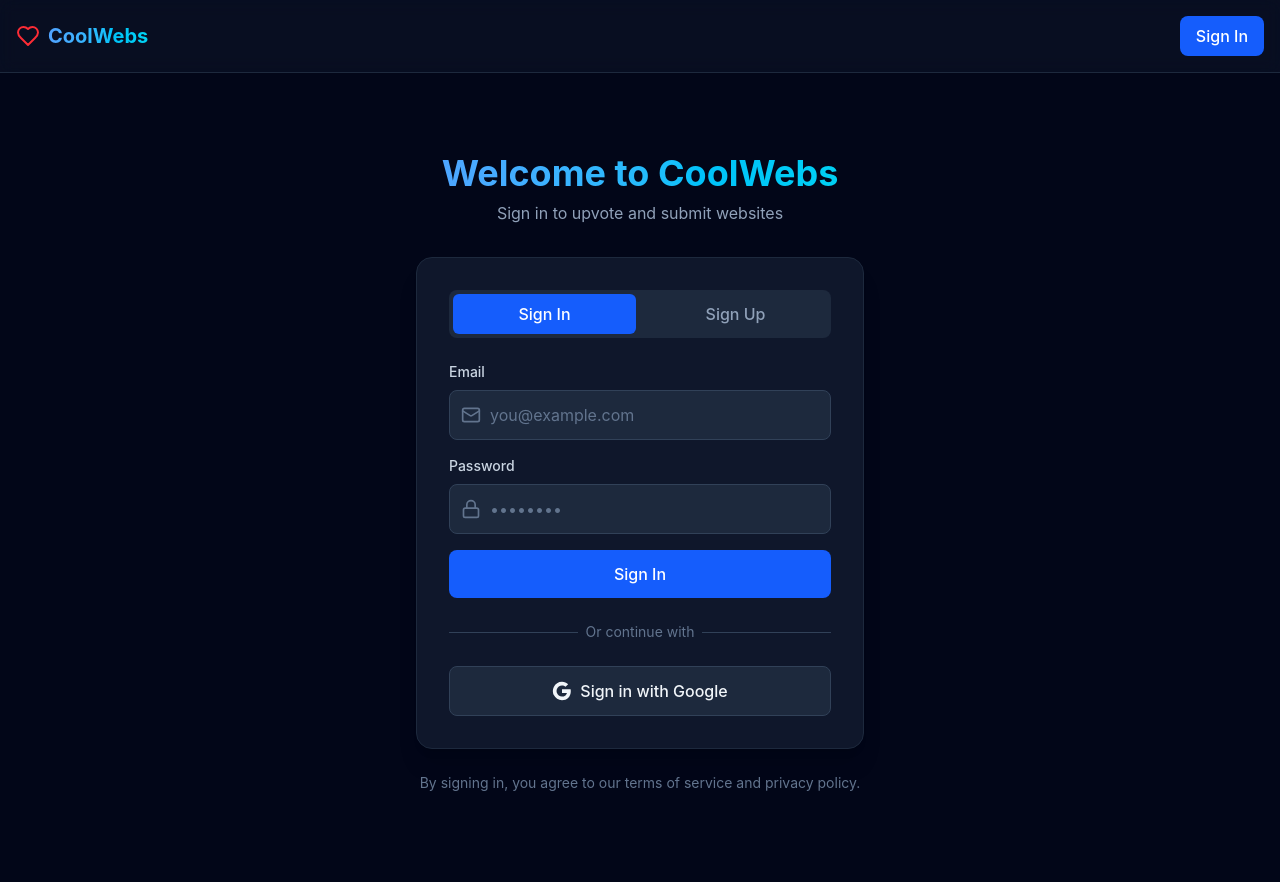
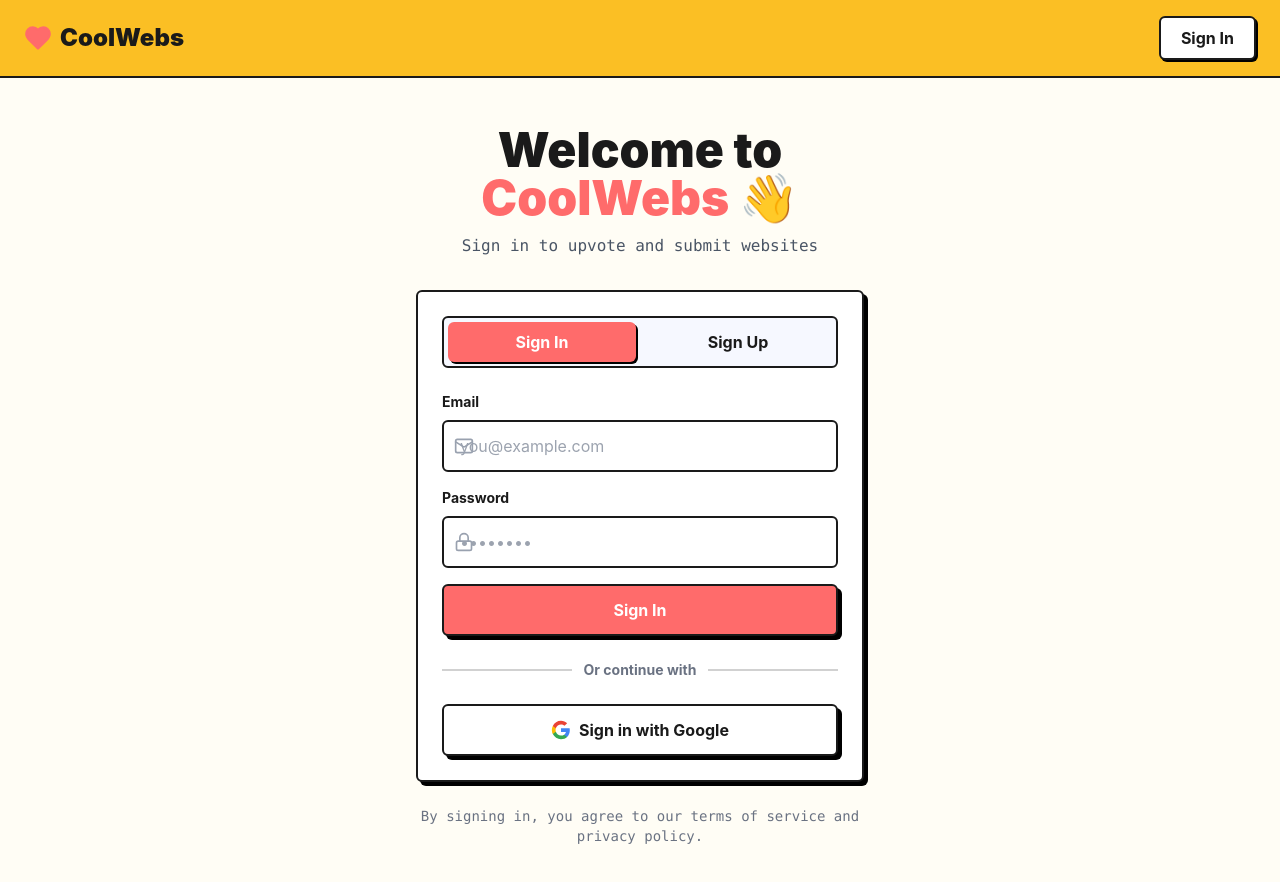
Before and after one commit to kartikmendiratta/cool-websites, a Next.js app: page /login in a window 1280 px wide. Shown: the top 882 px of the page. Built offline with nearby package versions, Linux system fonts and the light colour scheme; no server answers.

Commit message:
retro look and sponsor div added

```diff
--- a/app/globals.css
+++ b/app/globals.css
@@ -1,27 +1,72 @@
 @import "tailwindcss";
 
+/* Modern Retro Theme - Tailwind v4 */
+@theme {
+  /* Colors */
+  --color-retro-bg: #fffdf5;
+  --color-retro-main: #e0e7ff;
+  --color-retro-accent: #ff6b6b;
+  --color-retro-dark: #1a1a1a;
+  --color-retro-yellow: #fbbf24;
+  --color-retro-mint: #a7f3d0;
+  --color-retro-lavender: #c4b5fd;
+  --color-retro-orange: #fb923c;
+
+  /* Hard Shadows (Neobrutalism) */
+  --shadow-retro: 4px 4px 0px 0px rgba(0, 0, 0, 1);
+  --shadow-retro-sm: 2px 2px 0px 0px rgba(0, 0, 0, 1);
+  --shadow-retro-lg: 6px 6px 0px 0px rgba(0, 0, 0, 1);
+}
+
 body {
-  font-family: -apple-system, BlinkMacSystemFont, 'Segoe UI',
+  font-family: 'Inter', -apple-system, BlinkMacSystemFont, 'Segoe UI',
     Roboto, 'Helvetica Neue', Arial, sans-serif;
 }
 
-@layer components {
-  .btn {
-    @apply px-4 py-2 rounded-lg font-medium transition-colors duration-200;
-  }
+/* Neobrutalist Card */
+.card-retro {
+  background-color: white;
+  border: 2px solid var(--color-retro-dark);
+  border-radius: 0.375rem;
+  padding: 1.5rem;
+  box-shadow: var(--shadow-retro);
+  transition: all 0.2s;
+}
 
-  .btn-primary {
-    @apply px-4 py-2 rounded-lg font-medium transition-colors duration-200
-           bg-blue-600 hover:bg-blue-700 text-white;
-  }
+.card-retro:hover {
+  box-shadow: var(--shadow-retro-lg);
+}
 
-  .btn-secondary {
-    @apply px-4 py-2 rounded-lg font-medium transition-colors duration-200
-           bg-slate-800 hover:bg-slate-700 text-slate-50 border border-slate-700;
-  }
+/* Neobrutalist Input */
+.input-retro {
+  width: 100%;
+  padding: 0.75rem 1rem;
+  background-color: white;
+  border: 2px solid var(--color-retro-dark);
+  border-radius: 0.375rem;
+  color: var(--color-retro-dark);
+}
 
-  .card {
-    @apply rounded-lg border border-slate-700 bg-slate-900
-           p-6 hover:border-slate-600 transition-colors;
-  }
+.input-retro::placeholder {
+  color: #9ca3af;
 }
+
+.input-retro:focus {
+  outline: none;
+  ring: 2px;
+  ring-color: var(--color-retro-accent);
+  ring-offset: 2px;
+}
+
+/* Retro Tag/Badge */
+.tag-retro {
+  display: inline-flex;
+  align-items: center;
+  padding: 0.25rem 0.75rem;
+  border: 2px solid var(--color-retro-dark);
+  border-radius: 0.375rem;
+  font-size: 0.75rem;
+  font-weight: 700;
+  text-transform: uppercase;
+  letter-spacing: 0.05em;
+}
--- a/app/layout.tsx
+++ b/app/layout.tsx
@@ -16,8 +16,8 @@
   children: React.ReactNode;
 }) {
   return (
-    <html lang="en" className="dark">
-      <body className="bg-slate-950 text-slate-50">
+    <html lang="en">
+      <body className="bg-retro-bg text-retro-dark min-h-screen">
         <Navbar />
         <main className="min-h-screen">{children}</main>
       </body>
--- a/app/login/page.tsx
+++ b/app/login/page.tsx
@@ -14,20 +14,20 @@
   }
 
   return (
-    <div className="min-h-screen flex items-center justify-center px-4 py-12">
+    <div className="min-h-screen flex items-center justify-center px-6 py-12">
       <div className="max-w-md w-full">
         <div className="text-center mb-8">
-          <h1 className="text-4xl font-bold mb-2 bg-gradient-to-r from-blue-400 to-cyan-400 bg-clip-text text-transparent">
-            Welcome to CoolWebs
+          <h1 className="text-5xl font-black mb-3 text-retro-dark">
+            Welcome to <span className="text-retro-accent">CoolWebs</span> 👋
           </h1>
-          <p className="text-slate-400">Sign in to upvote and submit websites</p>
+          <p className="text-gray-600 font-mono">Sign in to upvote and submit websites</p>
         </div>
 
-        <div className="bg-slate-900 rounded-2xl p-8 shadow-xl border border-slate-800">
+        <div className="card-retro">
           <AuthForm />
         </div>
 
-        <p className="text-center text-slate-500 text-sm mt-6">
+        <p className="text-center text-gray-500 text-sm mt-6 font-mono">
           By signing in, you agree to our terms of service and privacy policy.
         </p>
       </div>
--- a/components/AuthForm.tsx
+++ b/components/AuthForm.tsx
@@ -92,7 +92,7 @@
   return (
     <div className="space-y-6">
       {/* Tab Switcher */}
-      <div className="flex gap-2 p-1 bg-slate-800 rounded-lg">
+      <div className="flex gap-2 p-1 bg-retro-main/30 rounded-md border-2 border-retro-dark">
         <button
           type="button"
           onClick={() => {
@@ -100,10 +100,10 @@
             setError("");
             setMessage("");
           }}
-          className={`flex-1 py-2 px-4 rounded-md font-medium transition-colors ${
+          className={`flex-1 py-2 px-4 rounded-md font-bold transition-all duration-100 ${
             isLogin
-              ? "bg-blue-600 text-white"
-              : "text-slate-400 hover:text-slate-300"
+              ? "bg-retro-accent text-white shadow-retro-sm"
+              : "text-retro-dark hover:bg-white"
           }`}
         >
           Sign In
@@ -115,10 +115,10 @@
             setError("");
             setMessage("");
           }}
-          className={`flex-1 py-2 px-4 rounded-md font-medium transition-colors ${
+          className={`flex-1 py-2 px-4 rounded-md font-bold transition-all duration-100 ${
             !isLogin
-              ? "bg-blue-600 text-white"
-              : "text-slate-400 hover:text-slate-300"
+              ? "bg-retro-accent text-white shadow-retro-sm"
+              : "text-retro-dark hover:bg-white"
           }`}
         >
           Sign Up
@@ -127,7 +127,7 @@
 
       {/* Error Message */}
       {error && (
-        <div className="flex items-start gap-2 p-3 bg-red-500/10 border border-red-500/20 rounded-lg text-red-400 text-sm">
+        <div className="flex items-start gap-2 p-4 bg-retro-accent/10 border-2 border-retro-accent rounded-md text-retro-accent text-sm font-medium">
           <AlertCircle className="w-5 h-5 flex-shrink-0 mt-0.5" />
           <p>{error}</p>
         </div>
@@ -135,7 +135,7 @@
 
       {/* Success Message */}
       {message && (
-        <div className="flex items-start gap-2 p-3 bg-green-500/10 border border-green-500/20 rounded-lg text-green-400 text-sm">
+        <div className="flex items-start gap-2 p-4 bg-retro-mint/30 border-2 border-retro-dark rounded-md text-retro-dark text-sm font-medium">
           <AlertCircle className="w-5 h-5 flex-shrink-0 mt-0.5" />
           <p>{message}</p>
         </div>
@@ -145,45 +145,45 @@
       <form onSubmit={handleSubmit} className="space-y-4">
         {!isLogin && (
           <div>
-            <label className="block text-sm font-medium text-slate-300 mb-2">
+            <label className="block text-sm font-bold text-retro-dark mb-2">
               Display Name (Optional)
             </label>
             <div className="relative">
-              <User className="absolute left-3 top-1/2 -translate-y-1/2 w-5 h-5 text-slate-500" />
+              <User className="absolute left-3 top-1/2 -translate-y-1/2 w-5 h-5 text-gray-400" />
               <input
                 type="text"
                 value={displayName}
                 onChange={(e) => setDisplayName(e.target.value)}
                 placeholder="John Doe"
-                className="w-full pl-10 pr-4 py-3 bg-slate-800 border border-slate-700 rounded-lg focus:outline-none focus:ring-2 focus:ring-blue-500 focus:border-transparent text-slate-100 placeholder-slate-500"
+                className="input-retro pl-10"
               />
             </div>
           </div>
         )}
 
         <div>
-          <label className="block text-sm font-medium text-slate-300 mb-2">
+          <label className="block text-sm font-bold text-retro-dark mb-2">
             Email
           </label>
           <div className="relative">
-            <Mail className="absolute left-3 top-1/2 -translate-y-1/2 w-5 h-5 text-slate-500" />
+            <Mail className="absolute left-3 top-1/2 -translate-y-1/2 w-5 h-5 text-gray-400" />
             <input
               type="email"
               required
               value={email}
               onChange={(e) => setEmail(e.target.value)}
               placeholder="you@example.com"
-              className="w-full pl-10 pr-4 py-3 bg-slate-800 border border-slate-700 rounded-lg focus:outline-none focus:ring-2 focus:ring-blue-500 focus:border-transparent text-slate-100 placeholder-slate-500"
+              className="input-retro pl-10"
             />
           </div>
         </div>
 
         <div>
-          <label className="block text-sm font-medium text-slate-300 mb-2">
+          <label className="block text-sm font-bold text-retro-dark mb-2">
             Password
           </label>
           <div className="relative">
-            <Lock className="absolute left-3 top-1/2 -translate-y-1/2 w-5 h-5 text-slate-500" />
+            <Lock className="absolute left-3 top-1/2 -translate-y-1/2 w-5 h-5 text-gray-400" />
             <input
               type="password"
               required
@@ -191,11 +191,11 @@
               onChange={(e) => setPassword(e.target.value)}
               placeholder="••••••••"
               minLength={6}
-              className="w-full pl-10 pr-4 py-3 bg-slate-800 border border-slate-700 rounded-lg focus:outline-none focus:ring-2 focus:ring-blue-500 focus:border-transparent text-slate-100 placeholder-slate-500"
+              className="input-retro pl-10"
             />
           </div>
           {!isLogin && (
-            <p className="mt-1 text-xs text-slate-500">
+            <p className="mt-1 text-xs text-gray-500 font-mono">
               Must be at least 6 characters
             </p>
           )}
@@ -204,7 +204,7 @@
         <button
           type="submit"
           disabled={loading}
-          className="w-full bg-blue-600 hover:bg-blue-700 disabled:bg-slate-700 disabled:cursor-not-allowed text-white font-medium py-3 px-4 rounded-lg transition-colors flex items-center justify-center gap-2"
+          className="w-full bg-retro-accent text-white font-bold py-3 px-4 rounded-md border-2 border-retro-dark shadow-retro hover:translate-x-[4px] hover:translate-y-[4px] hover:shadow-none transition-all duration-100 flex items-center justify-center gap-2 disabled:opacity-50 disabled:cursor-not-allowed disabled:hover:translate-x-0 disabled:hover:translate-y-0 disabled:hover:shadow-retro"
         >
           {loading && <Loader2 className="w-5 h-5 animate-spin" />}
           {isLogin ? "Sign In" : "Create Account"}
@@ -214,10 +214,10 @@
       {/* Divider */}
       <div className="relative">
         <div className="absolute inset-0 flex items-center">
-          <div className="w-full border-t border-slate-700"></div>
+          <div className="w-full border-t-2 border-retro-dark/20"></div>
         </div>
         <div className="relative flex justify-center text-sm">
-          <span className="px-2 bg-slate-900 text-slate-500">
+          <span className="px-3 bg-white text-gray-500 font-bold">
             Or continue with
           </span>
         </div>
@@ -228,26 +228,26 @@
         type="button"
         onClick={handleGoogleSignIn}
         disabled={loading}
-        className="w-full bg-slate-800 hover:bg-slate-700 disabled:bg-slate-800 disabled:cursor-not-allowed text-slate-100 font-medium py-3 px-4 rounded-lg transition-colors flex items-center justify-center gap-2 border border-slate-700"
+        className="w-full bg-white text-retro-dark font-bold py-3 px-4 rounded-md border-2 border-retro-dark shadow-retro hover:translate-x-[4px] hover:translate-y-[4px] hover:shadow-none transition-all duration-100 flex items-center justify-center gap-2 disabled:opacity-50 disabled:cursor-not-allowed disabled:hover:translate-x-0 disabled:hover:translate-y-0 disabled:hover:shadow-retro"
       >
         {loading ? (
           <Loader2 className="w-5 h-5 animate-spin" />
         ) : (
           <svg className="w-5 h-5" viewBox="0 0 24 24">
             <path
-              fill="currentColor"
+              fill="#4285F4"
               d="M22.56 12.25c0-.78-.07-1.53-.2-2.25H12v4.26h5.92c-.26 1.37-1.04 2.53-2.21 3.31v2.77h3.57c2.08-1.92 3.28-4.74 3.28-8.09z"
             />
             <path
-              fill="currentColor"
+              fill="#34A853"
               d="M12 23c2.97 0 5.46-.98 7.28-2.66l-3.57-2.77c-.98.66-2.23 1.06-3.71 1.06-2.86 0-5.29-1.93-6.16-4.53H2.18v2.84C3.99 20.53 7.7 23 12 23z"
             />
             <path
-              fill="currentColor"
+              fill="#FBBC05"
               d="M5.84 14.09c-.22-.66-.35-1.36-.35-2.09s.13-1.43.35-2.09V7.07H2.18C1.43 8.55 1 10.22 1 12s.43 3.45 1.18 4.93l2.85-2.22.81-.62z"
             />
             <path
-              fill="currentColor"
+              fill="#EA4335"
               d="M12 5.38c1.62 0 3.06.56 4.21 1.64l3.15-3.15C17.45 2.09 14.97 1 12 1 7.7 1 3.99 3.47 2.18 7.07l3.66 2.84c.87-2.6 3.3-4.53 6.16-4.53z"
             />
           </svg>
--- a/components/Navbar.tsx
+++ b/components/Navbar.tsx
@@ -10,13 +10,11 @@
   } = await supabase.auth.getUser();
 
   return (
-    <nav className="border-b border-slate-800 bg-slate-900/50 backdrop-blur">
-      <div className="max-w-7xl mx-auto px-4 py-4 flex items-center justify-between">
-        <Link href="/" className="flex items-center gap-2 font-bold text-xl">
-          <Heart className="w-6 h-6 text-red-500" />
-          <span className="bg-gradient-to-r from-blue-400 to-cyan-400 bg-clip-text text-transparent">
-            CoolWebs
-          </span>
+    <nav className="border-b-2 border-retro-dark bg-retro-yellow">
+      <div className="max-w-7xl mx-auto px-6 py-4 flex items-center justify-between">
+        <Link href="/" className="flex items-center gap-2 font-black text-2xl text-retro-dark hover:rotate-[-2deg] transition-transform">
+          <Heart className="w-7 h-7 text-retro-accent fill-retro-accent" />
+          <span>CoolWebs</span>
         </Link>
 
         <div className="flex items-center gap-4">
@@ -24,7 +22,7 @@
             <>
               <Link
                 href="/submit"
-                className="px-4 py-2 rounded-lg bg-blue-600 hover:bg-blue-700 text-white font-medium transition-colors"
+                className="px-5 py-2 rounded-md bg-retro-accent text-white font-bold border-2 border-retro-dark shadow-retro-sm hover:translate-x-[2px] hover:translate-y-[2px] hover:shadow-none transition-all duration-100"
               >
                 Submit a Site
               </Link>
@@ -33,7 +31,7 @@
           ) : (
             <Link
               href="/login"
-              className="px-4 py-2 rounded-lg bg-blue-600 hover:bg-blue-700 text-white font-medium transition-colors"
+              className="px-5 py-2 rounded-md bg-white text-retro-dark font-bold border-2 border-retro-dark shadow-retro-sm hover:translate-x-[2px] hover:translate-y-[2px] hover:shadow-none transition-all duration-100"
             >
               Sign In
             </Link>
--- a/tailwind.config.ts
+++ b/tailwind.config.ts
@@ -8,22 +8,33 @@
   theme: {
     extend: {
       colors: {
-        dark: {
-          50: '#f9fafb',
-          100: '#f3f4f6',
-          200: '#e5e7eb',
-          300: '#d1d5db',
-          400: '#9ca3af',
-          500: '#6b7280',
-          600: '#4b5563',
-          700: '#374151',
-          800: '#1f2937',
-          900: '#111827',
+        // Modern Retro Palette
+        retro: {
+          bg: '#fffdf5',       // Creamy paper background
+          main: '#e0e7ff',     // Soft periwinkle
+          accent: '#ff6b6b',   // Salmon/Coral red
+          dark: '#1a1a1a',     // Soft black for text
+          yellow: '#fbbf24',   // Marigold
+          mint: '#a7f3d0',     // Mint green
+          lavender: '#c4b5fd', // Lavender
+          orange: '#fb923c',   // Retro orange
         },
+      },
+      boxShadow: {
+        // Hard Shadows (Neobrutalism)
+        'retro': '4px 4px 0px 0px rgba(0, 0, 0, 1)',
+        'retro-sm': '2px 2px 0px 0px rgba(0, 0, 0, 1)',
+        'retro-lg': '6px 6px 0px 0px rgba(0, 0, 0, 1)',
+      },
+      translate: {
+        'box': '4px',
+        'box-sm': '2px',
+      },
+      fontFamily: {
+        mono: ['ui-monospace', 'SFMono-Regular', 'Menlo', 'Monaco', 'Consolas', 'monospace'],
       },
     },
   },
-  darkMode: 'class',
   plugins: [],
 };
 
```
Also changed, not shown: app/page.tsx (+49 -17 lines), app/submit/page.tsx (+7 -7 lines), components/SubmitForm.tsx (+22 -22 lines), components/UserMenu.tsx (+9 -9 lines), components/WebsiteCard.tsx (+22 -11 lines).
